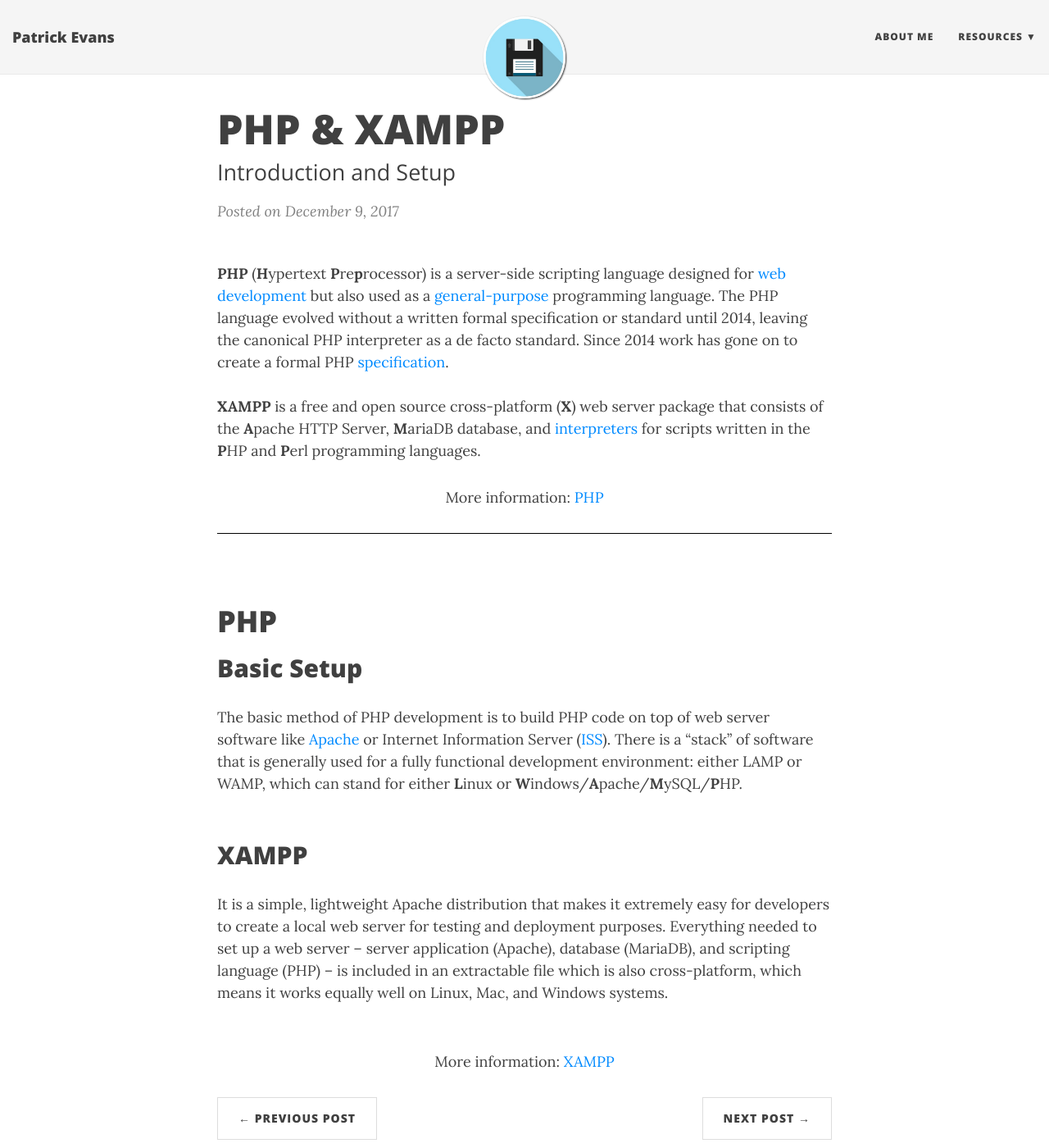
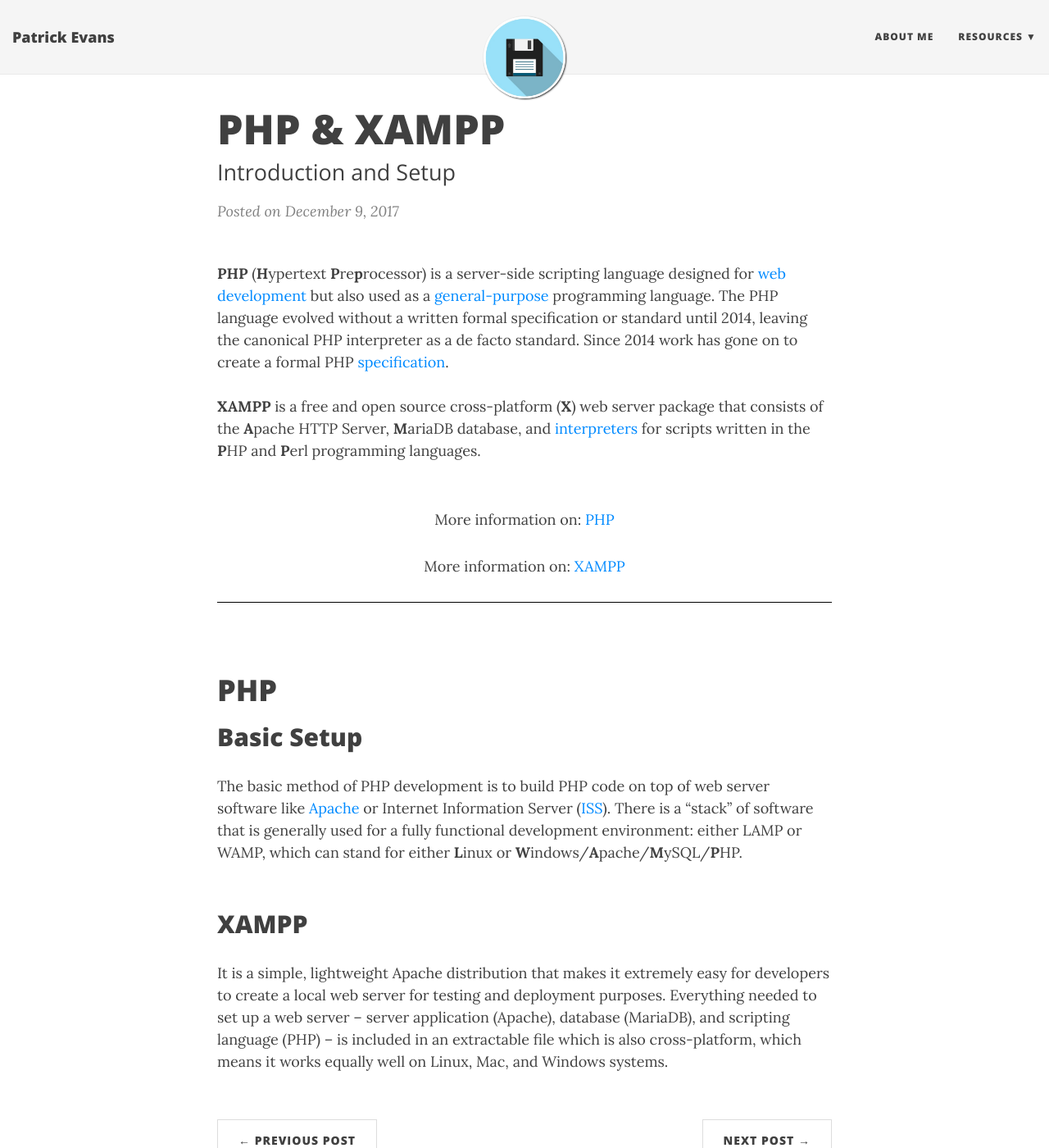
Before and after one commit to patevs/old_blog, a Jekyll site: the page built from _posts/2017-12-09-php.md, in a window 1280 px wide and 1400 px high. Shown: the whole window at 82% size. Built offline with Jekyll 4.4.1, drawn with Linux system fonts in a browser that asks for light colours; nearby versions of some CDN libraries.

Commit message:
formatting on php-xampp _post

```diff
--- a/_posts/2017-12-09-php.md
+++ b/_posts/2017-12-09-php.md
@@ -10,8 +10,10 @@ subtitle: Introduction and Setup
 The PHP language evolved without a written formal specification or standard until 2014, leaving the canonical PHP interpreter as a de facto standard. Since 2014 work has gone on to create a formal PHP <a target="_blank" href="https://www.itworld.com/article/2697195/enterprise-software/php-gets-a-formal-specification--at-last.html">specification</a>.<br>
 <br>
 <strong>XAMPP</strong> is a free and open source cross-platform (<strong>X</strong>) web server package that consists of the <strong>A</strong>pache HTTP Server, <strong>M</strong>ariaDB database, and <a target="_blank" href="https://en.wikipedia.org/wiki/Interpreter_(computing)">interpreters</a> for scripts written in the <strong>P</strong>HP and <strong>P</strong>erl programming languages.<br>
+<br>
+<p style="text-align:center"> More information on: <a href="https://en.wikipedia.org/wiki/PHP" target="_blank">PHP</a></p>
+<p style="text-align:center"> More information on: <a target="_blank" href="https://en.wikipedia.org/wiki/XAMPP">XAMPP</a></p>
 </p>
-<p style="text-align:center"> More information: <a href="https://en.wikipedia.org/wiki/PHP" target="_blank">PHP</a></p>
 </div>
 <br>
 
@@ -24,5 +26,3 @@ The basic method of PHP development is to build PHP code on top of web server so
 ## XAMPP
 It is a simple, lightweight Apache distribution that makes it extremely easy for developers to create a local web server for testing and deployment purposes. Everything needed to set up a web server – server application (Apache), database (MariaDB), and scripting language (PHP) – is included in an extractable file which is also cross-platform, which means it works equally well on Linux, Mac, and Windows systems.<br>
 <br>
-
-<p style="text-align:center"> More information: <a target="_blank" href="https://en.wikipedia.org/wiki/XAMPP">XAMPP</a></p>
```
